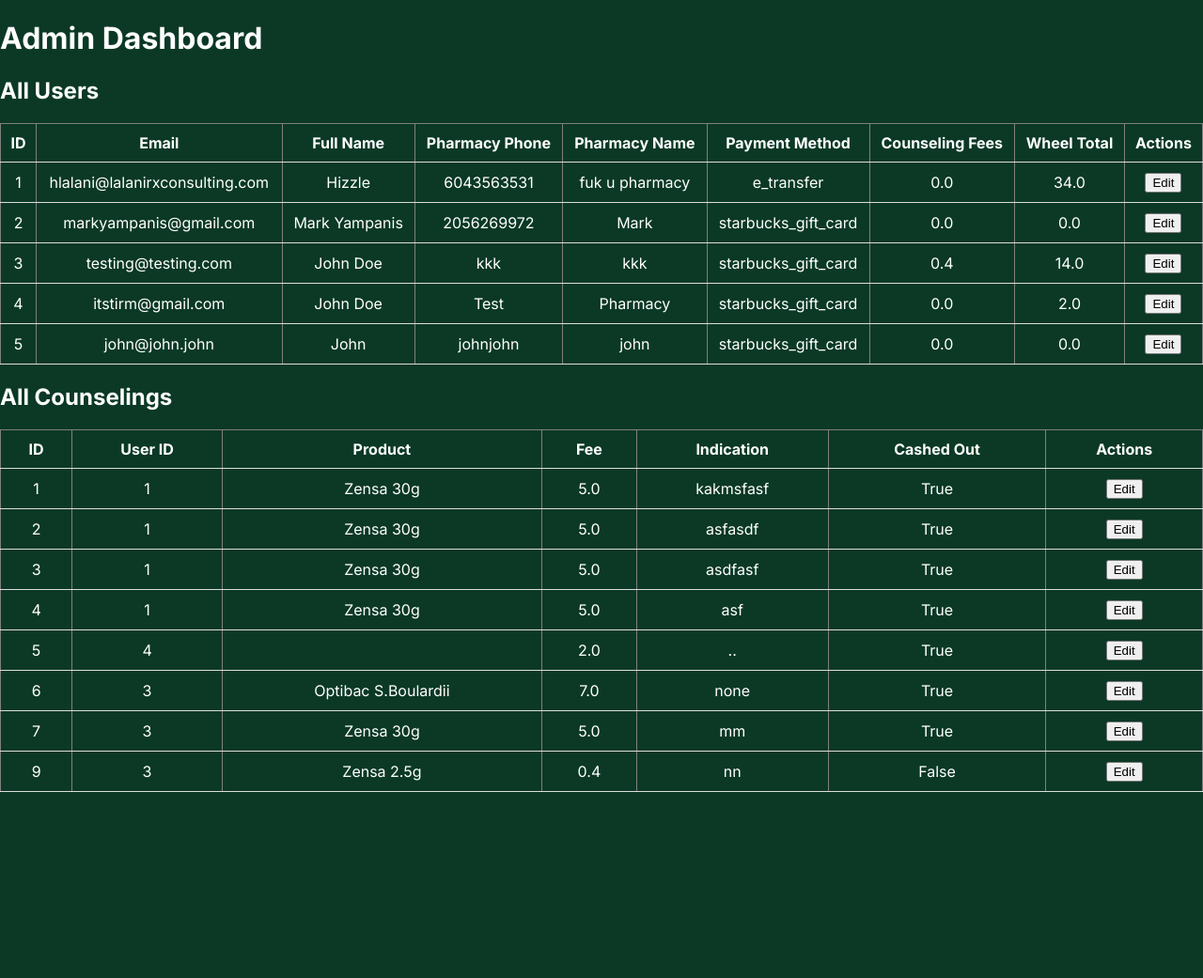
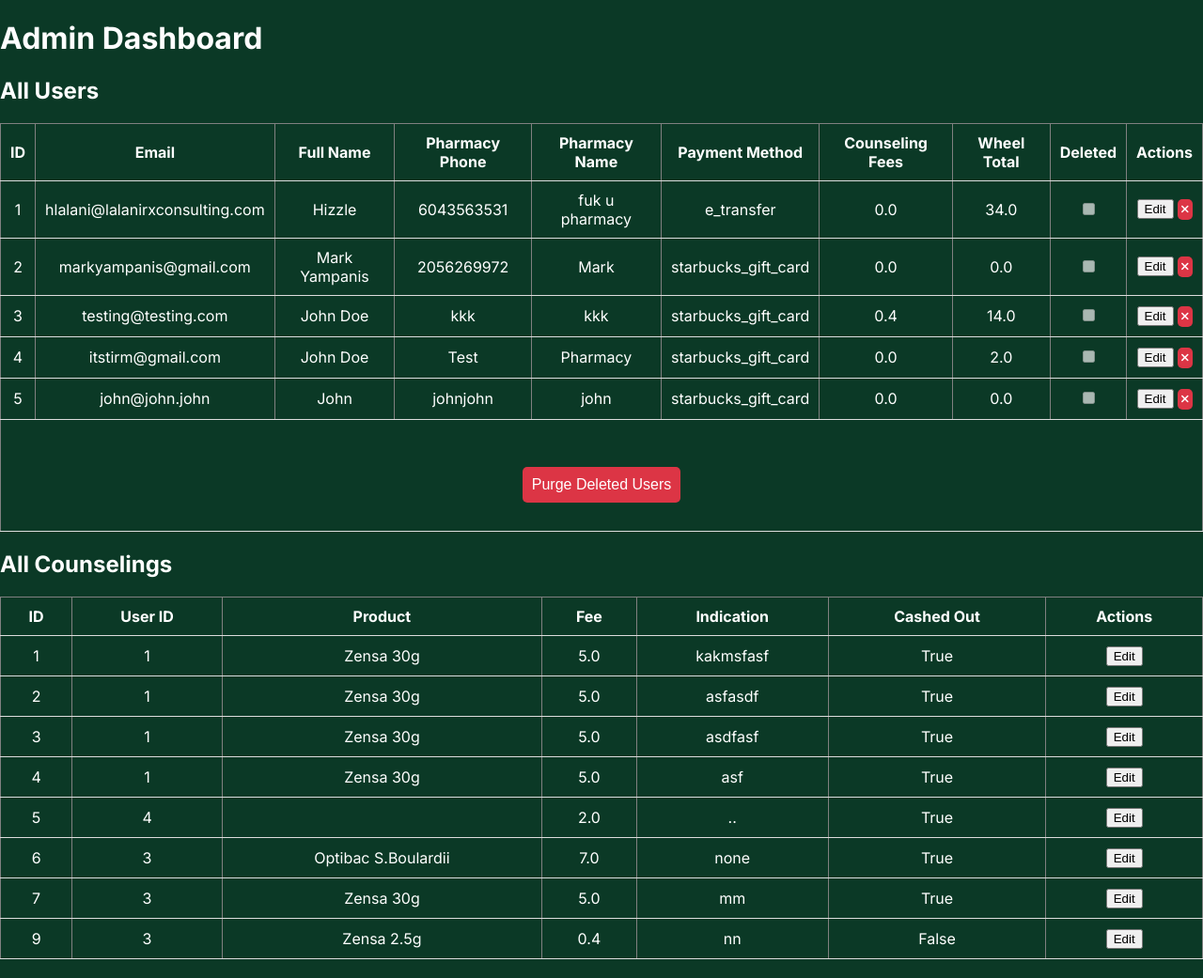
Before and after one commit to hlalani2/pharmacy_project, a Flask app: template templates/admin_dashboard.html in a window 1280 px wide. Shown: the part 64-1105 px from the top of the page at 94% size. Before the commit the page ends 907 px from the top, so only its background shows below. Run offline with Flask 3, Linux system fonts and the light colour scheme; the template is opened without the code that fills it: values that come from a table or form of the project are taken from there, others are empty.

Commit message:
Add delete user capability
This change adds the delete user capability.
A DB change is required. Run the following commands to migrate/upgrade the DB:
pip install Flask-Migrate
flask db init # optional if db already exists
flask db migrate -m "Initial migration."
flask db upgrade

A new delete button is added to the admin dashbord. When clicked, the new 'is_deleted' DB column will be set to true and the email will be automatically prefixed with DELETED_PREFIX.
To undelete a user, use the Edit button and uncheck the Deleted checkbox then save, the user will show up as undeleted and the DELETED_PREFIX will be automatically removed.

A new Purge Deleted Users button is added at the end of the users list in the admin dashboard. It will purge all users marked as deleted. An alert will show up to confirm the purge as it cannot be undone. Purging will remove the 'is_deleted' records from the DB.

```diff
--- a/app.py
+++ b/app.py
@@ -1,13 +1,16 @@
 import os
-from flask import Flask, render_template, request, redirect, url_for, flash
+from flask import Flask, render_template, jsonify, request, redirect, url_for, flash
 from flask_sqlalchemy import SQLAlchemy
 from flask_login import LoginManager, UserMixin, login_user, login_required, logout_user, current_user
 from flask_mail import Mail, Message
 from werkzeug.security import generate_password_hash, check_password_hash
 from flask_talisman import Talisman
+from flask_migrate import Migrate
 
 app = Flask(__name__)
 Talisman(app)
+
+DELETED_PREFIX = 'deleted_'
 
 app = Flask(__name__, instance_relative_config=True)
 app.config.from_mapping(
@@ -29,6 +32,9 @@
 login_manager.init_app(app)
 AUTHORIZED_USERS = ['itstirm@gmail.com', 'alalani@phldistributions.com', 'hassan.l@phldistributions.com']
 
+# Enable Flask-Migrate
+migrate = Migrate(app, db)
+
 # Create instance folder if it doesn't exist
 try:
     os.makedirs(app.instance_path)
@@ -45,8 +51,9 @@
     payment_method = db.Column(db.String(150), nullable=False)
     counseling_fees = db.Column(db.Float, default=0.0)
     wheel_total = db.Column(db.Float, default=0.0)
+    is_deleted = db.Column(db.Boolean, default=False, nullable=False)
 
-    def __init__(self, email, password, full_name, pharmacy_phone, pharmacy_name, payment_method):
+    def __init__(self, email, password, full_name, pharmacy_phone, pharmacy_name, payment_method, is_deleted=False):
         self.email = email
         self.password = password
         self.full_name = full_name
@@ -80,7 +87,7 @@
         pharmacy_name = request.form.get('pharmacy_name')
         payment_method = request.form.get('payment_method')
         hashed_password = generate_password_hash(password, method='pbkdf2:sha256')
-        new_user = User(email=email, full_name=full_name, password=hashed_password, pharmacy_phone=pharmacy_phone, pharmacy_name=pharmacy_name, payment_method=payment_method)
+        new_user = User(email=email, full_name=full_name, password=hashed_password, pharmacy_phone=pharmacy_phone, pharmacy_name=pharmacy_name, payment_method=payment_method, is_deleted=False)
         db.session.add(new_user)
         db.session.commit()
         login_user(new_user)
@@ -193,6 +200,12 @@
     user.payment_method = request.form.get('payment_method')
     user.counseling_fees = float(request.form.get('counseling_fees'))
     user.wheel_total = float(request.form.get('wheel_total'))
+    user.is_deleted = bool(request.form.get('is_deleted'))
+
+    if not user.is_deleted:
+        # Trim DELETED_PREFIX if it exists in the email and the user is undeleted
+        if user.email.startswith(DELETED_PREFIX):
+            user.email = user.email[len(DELETED_PREFIX):]
 
     db.session.commit()
     flash('User information updated successfully.')
@@ -214,8 +227,41 @@
     flash('Counseling information updated successfully.')
     return redirect(url_for('admin_dashboard'))
 
+@app.route('/delete_and_reset_user/<int:user_id>', methods=['POST'])
+@login_required
+def delete_and_reset_user(user_id):
+    try:
+        if current_user.email not in AUTHORIZED_USERS:
+            return jsonify({'success': False, 'error': "Unauthorized"}), 403
+        if current_user.id == user_id:
+            return jsonify({'success': False, 'error': "Cannot delete the currently logged-in user."}), 400
 
+        user = User.query.get_or_404(user_id)
+        user.is_deleted = True
+        # Add DELETED_PREFIX if it exists and the user is deleted
+        if not user.email.startswith('deleted_'):
+            user.email = f'{DELETED_PREFIX}{user.email}'  # Anonymize email
+        db.session.commit()
+        flash('User has been marked as deleted and email reset.')
+        return jsonify({'success': True})
+    except Exception as e:
+        return jsonify({'success': False, 'error': str(e)}), 500
 
+@app.route('/purge_deleted_users', methods=['POST'])
+@login_required
+def purge_deleted_users():
+    if current_user.email not in AUTHORIZED_USERS:
+        return jsonify({'success': False, 'error': "Unauthorized"}), 403
+
+    try:
+        deleted_users = User.query.filter_by(is_deleted=True).all()
+        for user in deleted_users:
+            db.session.delete(user)
+        db.session.commit()
+        flash('Deleted users have been purged successfully.')
+        return jsonify({'success': True})
+    except Exception as e:
+        return jsonify({'success': False, 'error': str(e)}), 500
 
 @app.route('/login', methods=['GET', 'POST'])
 def login():
--- a/static/dashboard_styles.css
+++ b/static/dashboard_styles.css
@@ -272,3 +272,31 @@
         transform: translate(var(--x-movement), var(--y-movement)) scale(0.5);
     }
 }
+
+/* Custom style for delete button */
+.delete-btn {
+    padding: 4px;
+    font-size: 12px;
+    border: none;
+    border-radius: 5px;
+    background-color: #dc3545;
+    color: white;
+    cursor: pointer;
+    transition: background-color 0.3s ease;
+    width: auto; /* Adjust width if needed */
+}
+
+.delete-btn:hover {
+    background-color: #c82333;
+}
+
+/* Override for the specific purge button */
+.purge-btn {
+    background-color: #dc3545 !important;
+    color: white !important;
+    width: auto; /* Optional: Adjust the width if necessary */
+}
+
+.purge-btn:hover {
+    background-color: #c82333 !important;
+}
--- a/templates/admin_dashboard.html
+++ b/templates/admin_dashboard.html
@@ -38,6 +38,7 @@
             <th>Payment Method</th>
             <th>Counseling Fees</th>
             <th>Wheel Total</th>
+            <th>Deleted</th>
             <th>Actions</th>
         </tr>
         {% for user in users %}
@@ -51,7 +52,13 @@
             <td>{{ user.counseling_fees }}</td>
             <td>{{ user.wheel_total }}</td>
             <td>
+                <input type="checkbox" disabled {{ 'checked' if user.is_deleted else '' }}>
+            </td>
+            <td>
                 <button onclick="document.getElementById('editForm{{ user.id }}').style.display='block'">Edit</button>
+                <button onclick="deleteUser({{ user.id }}, '{{ user.email }}')" class="delete-btn" {{ 'hidden' if user.is_deleted else '' }}>
+                    <i class="fas fa-times"></i>
+                </button>
                 <div id="editForm{{ user.id }}" style="display:none;">
                     <form action="{{ url_for('edit_user', user_id=user.id) }}" method="POST">
                         <label for="email">Email:</label>
@@ -68,6 +75,8 @@
                         <input type="number" step="0.01" name="counseling_fees" value="{{ user.counseling_fees }}" required><br>
                         <label for="wheel_total">Wheel Total:</label>
                         <input type="number" step="0.01" name="wheel_total" value="{{ user.wheel_total }}" required><br>
+                        <label for="is_deleted">Deleted:</label>
+                        <input type="checkbox" name="is_deleted" {{ 'checked' if user.is_deleted else '' }}><br>
                         <button type="submit">Save</button>
                     </form>
                     <button onclick="document.getElementById('editForm{{ user.id }}').style.display='none'">Cancel</button>
@@ -75,6 +84,17 @@
             </td>
         </tr>
         {% endfor %}
+        <tr>
+            <td colspan="10" style="text-align:center;">
+                <div id="purge-form">
+                    <form action="{{ url_for('purge_deleted_users') }}" method="POST" style="margin-top: 20px;">
+                        <button type="submit" class="purge-btn">
+                            Purge Deleted Users
+                        </button>
+                    </form>
+                </div>
+            </td>
+        </tr>
     </table>
 
     <h2>All Counselings</h2>
@@ -119,5 +139,62 @@
         </tr>
         {% endfor %}
     </table>
+
+    <script>
+        function deleteUser(userId, email) {
+            const message = `Are you sure you want to delete user ID ${userId}: email ${email}?`;
+            if (confirm(message)) {
+                fetch(`/delete_and_reset_user/${userId}`, {
+                    method: 'POST',
+                    headers: {
+                        'Content-Type': 'application/json'
+                    }
+                })
+                .then(response => {
+                    if (!response.ok) {
+                        return response.json().then(data => {
+                            throw new Error(data.error || 'Unknown error occurred');
+                        });
+                    }
+                    return response.json();
+                })
+                .then(data => {
+                    if (data.success) {
+                        // Refresh the page to reflect updated user state
+                        document.location.reload();
+                    } else {
+                        alert(data.error || 'Error deleting user');
+                    }
+                })
+                .catch(error => {
+                    console.error('Error:', error);
+                    alert('An error occurred while deleting the user: ' + error.message);
+                });
+            }
+        }
+
+        document.getElementById('purge-form').addEventListener('submit', function(event) {
+            event.preventDefault();
+            if (confirm('Are you sure you want to purge all deleted users? This action cannot be undone.')) {
+                fetch('{{ url_for("purge_deleted_users") }}', {
+                    method: 'POST',
+                    headers: {
+                        'Content-Type': 'application/json'
+                    }
+                })
+                .then(response => response.json())
+                .then(data => {
+                    if (data.success) {
+                        alert('Deleted users have been purged successfully.');
+                        window.location.reload();
+                    } else {
+                        alert('Failed to purge deleted users: ' + data.error);
+                    }
+                })
+                .catch(error => alert('An error occurred: ' + error));
+            }
+        });
+
+    </script>
 </body>
 </html>
--- a/templates/profile.html
+++ b/templates/profile.html
@@ -61,6 +61,8 @@
                     <i class="fas fa-eye"></i>
                 </span>
             </div>
+            <label for="is_deleted">Deleted:</label>
+            <input type="checkbox" disabled name="is_deleted" {{ 'checked' if current_user.is_deleted else '' }}>
             <button type="submit">Save Changes</button>
         </form>
         <button style="width: 100%;" class="link-button" onclick="location.href='{{ url_for('dashboard') }}'">Back to Dashboard</button>
```
